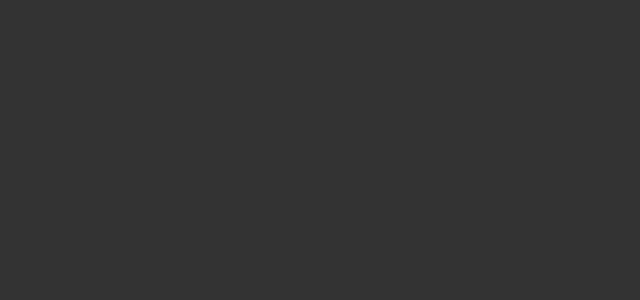
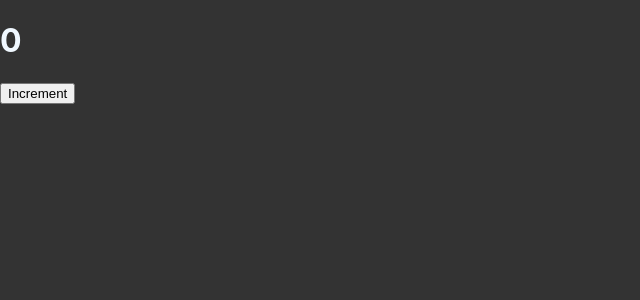
Before and after one commit to RaktimParasar/learning-frontend-testing, a React (Create React App) app in the folder react-testing/test-101/: page / in a window 1280 px wide. Shown: the top 300 px of the page, without its empty margins (0-640 px from the left). Built offline with nearby package versions, Linux system fonts and the light colour scheme.

Commit message:
pointer interactions

```diff
--- a/react-testing/test-101/package.json
+++ b/react-testing/test-101/package.json
@@ -5,7 +5,7 @@
   "dependencies": {
     "@testing-library/jest-dom": "^5.17.0",
     "@testing-library/react": "^13.4.0",
-    "@testing-library/user-event": "^13.5.0",
+    "@testing-library/user-event": "^14.4.3",
     "@types/jest": "^27.5.2",
     "@types/node": "^16.18.40",
     "@types/react": "^18.2.20",
--- a/react-testing/test-101/src/App.tsx
+++ b/react-testing/test-101/src/App.tsx
@@ -1,6 +1,8 @@
 // import { Greet } from "./components/greet/Greet";
 // import { Application } from "./components/application/Application";
 // import { Skills } from "./components/skills/Skills";
+
+import { Counter } from "./components/counter/Counter";
 
 function App() {
   return (
@@ -8,6 +10,7 @@
       {/* <Greet name="Raktim" /> */}
       {/* <Application /> */}
       {/* <Skills skills={["HTML", "CSS", "Javascript"]} /> */}
+      <Counter />
     </>
   );
 }
--- /dev/null
+++ b/react-testing/test-101/src/components/counter/Counter.tsx
@@ -0,0 +1,12 @@
+import { useState } from "react";
+
+export const Counter = () => {
+  const [count, setCount] = useState(0);
+
+  return (
+    <div>
+      <h1>{count}</h1>
+      <button onClick={() => setCount(count + 1)}>Increment</button>
+    </div>
+  );
+};
```
Also changed, not shown: 2 other files (tests, documents, lock files or other folders).
